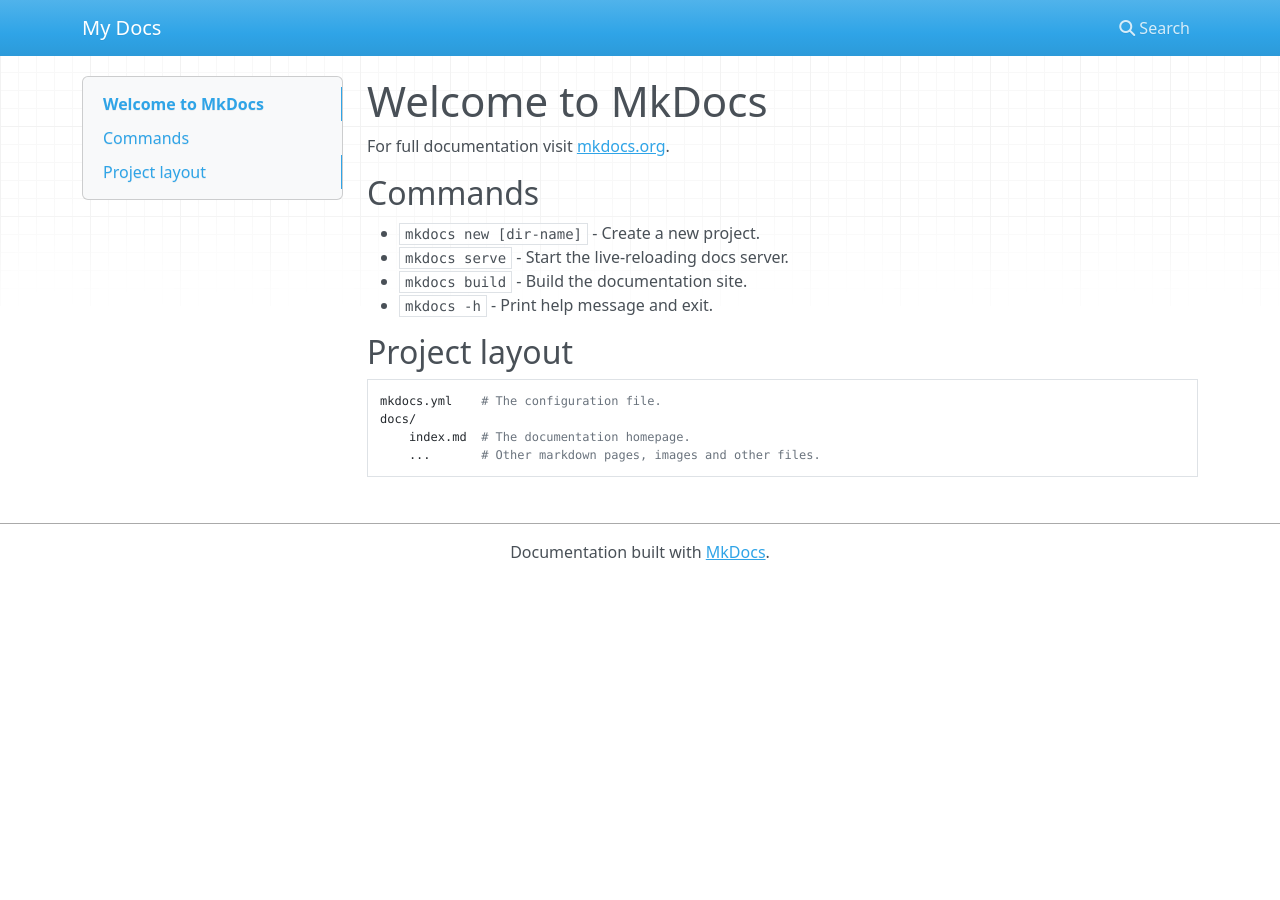
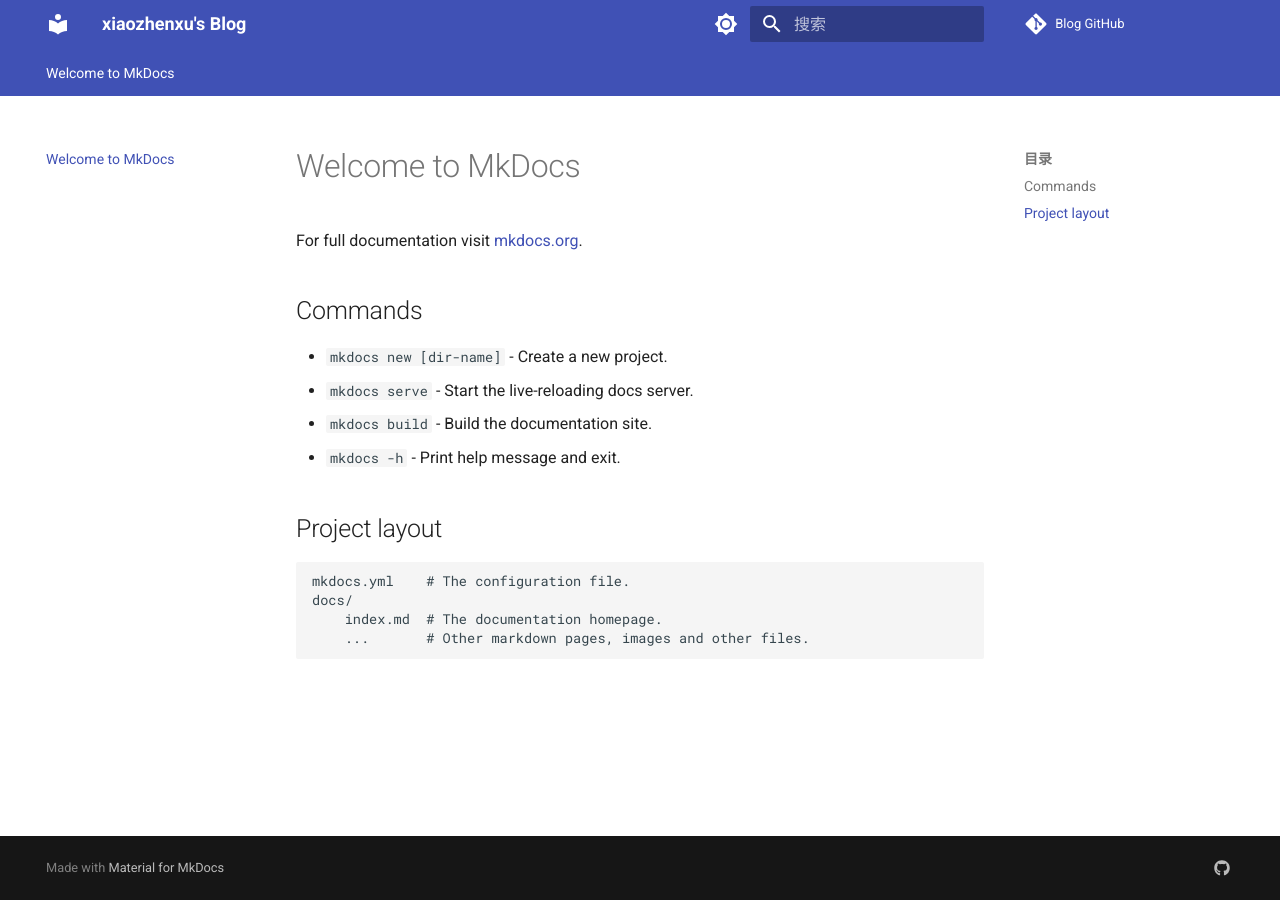
Before and after one commit to xiaozhenxu/blog, an MkDocs documentation site: the page built from docs/index.md, in a window 1280 px wide. Built offline with MkDocs 1.6.1 and Material for MkDocs 9.7.7, drawn with Linux system fonts in a browser that asks for light colours; nearby versions of some CDN libraries; comment, search, counter and statistics services are not loaded.

Commit message:
add config file of blog page

```diff
--- a/mkdocs.yml
+++ b/mkdocs.yml
@@ -1 +1,46 @@
-site_name: My Docs
+site_name: xiaozhenxu's Blog
+site_author: xiaozhenxu
+site_url: https://xiaozhenxu.github.io/blog
+repo_url: https://github.com/xiaozhenxu/blog/
+repo_name: Blog GitHub
+
+theme:
+  name: material
+  language: zh  # 设置为中文界面
+  palette:
+    - media: "(prefers-color-scheme: light)"
+      scheme: default
+      toggle:
+        icon: material/brightness-7
+        name: 浅色模式
+    - media: "(prefers-color-scheme: dark)"
+      scheme: slate
+      toggle:
+        icon: material/brightness-4
+        name: 深色模式
+  features:
+    - navigation.tabs
+    - navigation.top  # 返回顶部按钮
+    - search.highlight  # 搜索高亮
+
+# 启用插件
+plugins:
+  - search  # 搜索插件
+  # 你可以根据需要逐步添加其他插件，例如：
+  # - blog:  # 博客插件，实现文章列表和分类
+  # - minify:  # 压缩HTML代码
+
+# Markdown扩展
+markdown_extensions:
+  - admonition  # 支持提示框（如“注意”、“警告”）
+  - pymdownx.superfences  # 更好的代码块
+  - pymdownx.tasklist  # 任务列表
+  - toc:  # 自动生成目录
+      permalink: true
+
+extra:
+  homepage: /
+  social:
+    - icon: /fontawesome/brands/github
+      link: https://github.com/xiaozhenxu/
+      name: GitHub
```
